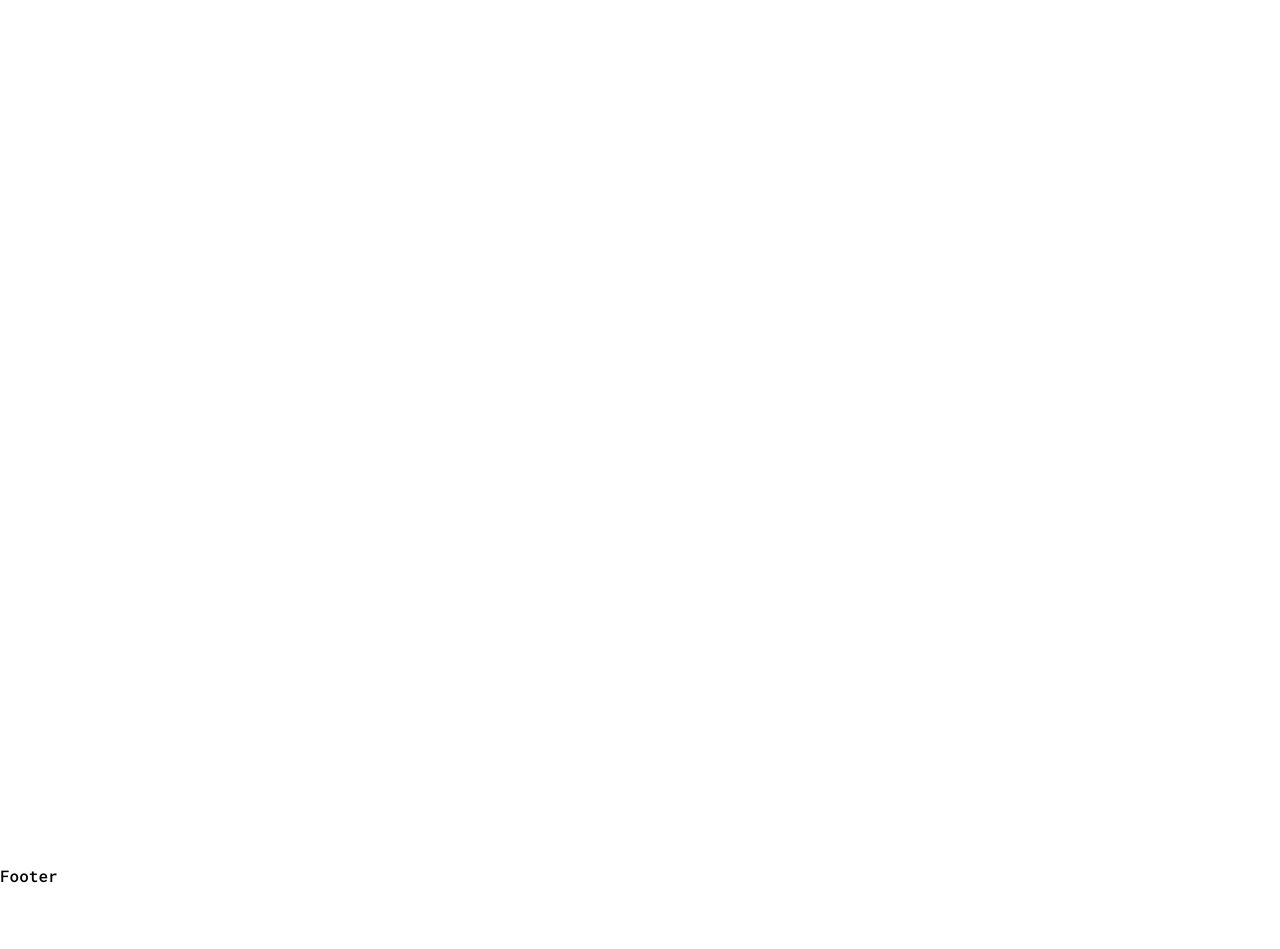
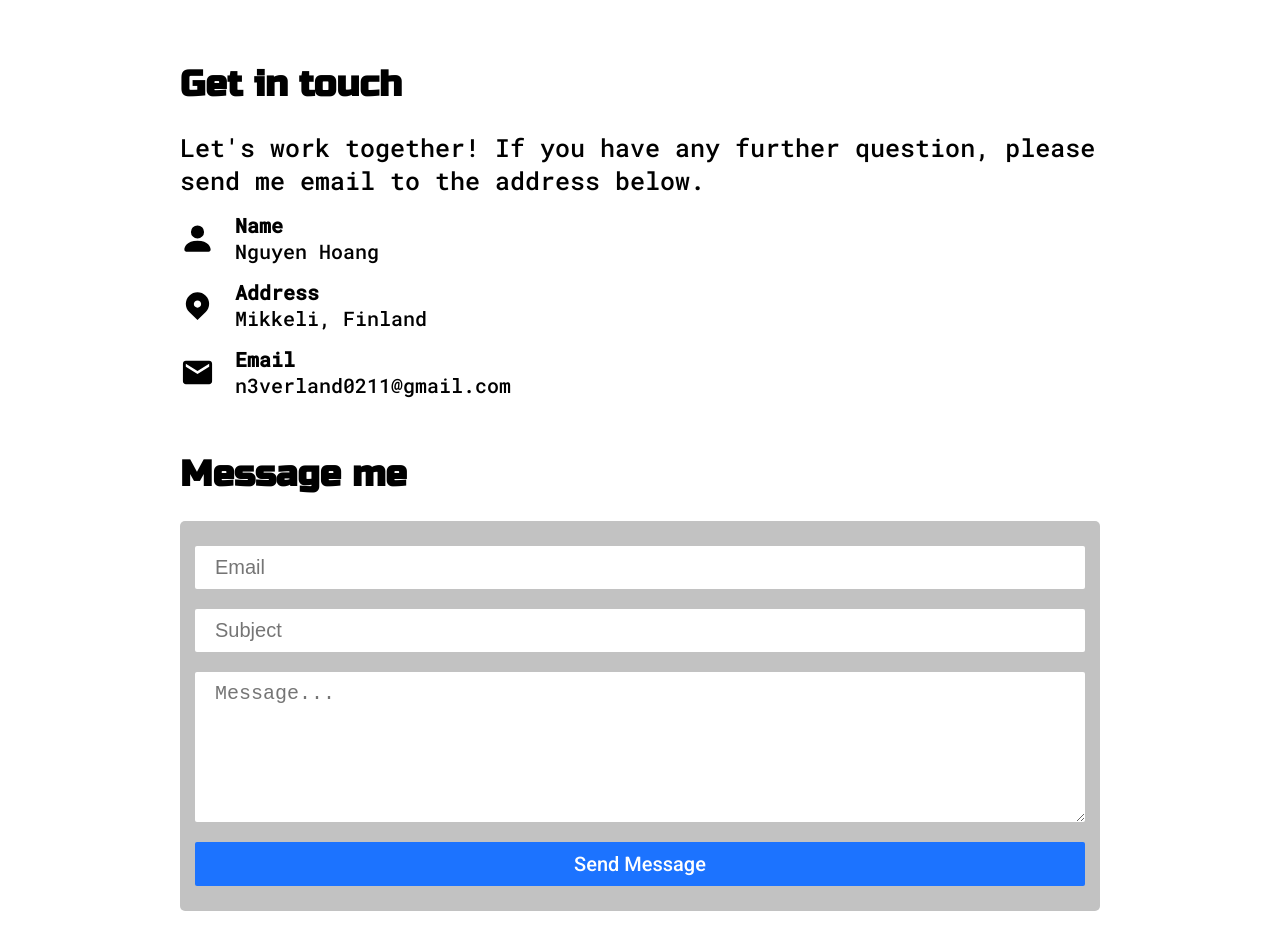
Before and after one commit to Hoang0211/portfolio, a React (Create React App) app: page / in a window 1280 px wide. Shown: the part 2961-3910 px from the top of the page. Before the commit the page ends 3847 px from the top, so only its background shows below. Built offline with nearby package versions, Linux system fonts and the light colour scheme.

Commit message:
finish contact section

```diff
--- a/src/App.js
+++ b/src/App.js
@@ -1,13 +1,10 @@
 import Header from "./components/Header/Header";
 import Sections from "./components/MainSections/Sections";
-import Footer from "./components/Footer/Footer";
-
 function App() {
   return (
     <>
       <Header />
       <Sections />
-      <Footer />
     </>
   );
 }
--- a/src/components/Footer/Footer.js
+++ /dev/null
@@ -1,8 +0,0 @@
-import { ImLinkedin } from "react-icons/im";
-import { FaGithubSquare, FaCodepen } from "react-icons/fa";
-
-const Footer = () => {
-  return <footer>Footer</footer>;
-};
-
-export default Footer;
--- a/src/components/MainSections/Contact/Contact.js
+++ b/src/components/MainSections/Contact/Contact.js
@@ -1,9 +1,70 @@
+import { BsPersonFill } from "react-icons/bs";
+import { TiLocation } from "react-icons/ti";
+import { MdEmail } from "react-icons/md";
+
 import classes from "./Contact.module.css";
 
 const Contact = () => {
   return (
     <section className={classes["contact"]} id="contact">
       <h1 className={classes["title"]}>Contact</h1>
+      <div className={classes["info"]}>
+        <h2 className={classes["subtitle"]}>Get in touch</h2>
+        <p className={classes["intro"]}>
+          Let's work together! If you have any further question, please send me
+          email to the address below.
+        </p>
+        <div className={classes["contact-container"]}>
+          <div className={classes["contact-info"]}>
+            <BsPersonFill className={classes["info-symbol"]} />
+            <div>
+              <p className={classes["info-title"]}>Name</p>
+              <p>Nguyen Hoang</p>
+            </div>
+          </div>
+          <div className={classes["contact-info"]}>
+            <TiLocation className={classes["info-symbol"]} />
+            <div>
+              <p className={classes["info-title"]}>Address</p>
+              <p>Mikkeli, Finland</p>
+            </div>
+          </div>
+          <div className={classes["contact-info"]}>
+            <MdEmail className={classes["info-symbol"]} />
+            <div>
+              <p className={classes["info-title"]}>Email</p>
+              <p>n3verland0211@gmail.com</p>
+            </div>
+          </div>
+        </div>
+      </div>
+      <div className={classes["message"]}>
+        <h2 className={classes["subtitle"]}>Message me</h2>
+        <form>
+          <input
+            className={classes["input-control"]}
+            type="email"
+            name="email"
+            placeholder="Email"
+            required
+          />
+          <input
+            className={classes["input-control"]}
+            type="text"
+            name="subject"
+            placeholder="Subject"
+            required
+          />
+          <textarea
+            className={classes["input-control"]}
+            name="comment"
+            placeholder="Message..."
+          ></textarea>
+          <button className={classes["input-control"]} type="submit">
+            Send Message
+          </button>
+        </form>
+      </div>
     </section>
   );
 };
--- a/src/components/MainSections/Contact/Contact.module.css
+++ b/src/components/MainSections/Contact/Contact.module.css
@@ -1,18 +1,94 @@
 .contact {
-  min-height: 1000px;
+  min-height: 500px;
   width: 1000px;
   margin: 0 auto;
   padding: calc(var(--nav-height) + 20px) 40px;
   display: flex;
   flex-direction: column;
 }
+.title,
+.subtitle {
+  color: var(--clr-primaryDark);
+}
 .title {
-  padding-bottom: 20px;
+  padding-bottom: 50px;
   text-align: center;
-  color: var(--clr-accent);
 }
-@media screen and (max-width: 1000px) {
+.subtitle {
+  padding-bottom: 25px;
+}
+.info,
+.message {
+  width: 100%;
+  margin: 0 auto;
+}
+.info {
+  margin-bottom: 40px;
+}
+.intro {
+  font-size: 25px;
+}
+.contact-container p {
+  font-size: 20px;
+}
+.contact-info {
+  margin: 15px 0;
+  display: flex;
+  align-items: center;
+}
+.info-symbol {
+  margin-right: 20px;
+  font-size: 35px;
+}
+.info-title {
+  font-weight: bold;
+}
+form {
+  padding: 15px;
+  display: flex;
+  flex-direction: column;
+  border-radius: 5px;
+  background: var(--clr-secondaryLight);
+}
+.input-control {
+  margin: 10px 0;
+  padding: 10px 20px;
+  border: none;
+  border-radius: 2px;
+  font-size: 20px;
+}
+.input-control:focus {
+  outline: none;
+}
+textarea {
+  min-height: 150px;
+}
+button {
+  padding: 15px 30px;
+  border-radius: 5px;
+  outline: none;
+  background: var(--clr-accent);
+  color: var(--clr-primaryLight);
+  font-size: 30px;
+  font-family: var(--ff-btn);
+  transition: 0.5s;
+  cursor: pointer;
+}
+button:hover {
+  transform: scale(1.02);
+}
+
+@media screen and (max-width: 1100px) {
   .contact {
     width: 90%;
   }
 }
+@media screen and (max-width: 460px) {
+  .contact {
+    width: 90%;
+    padding: calc(var(--nav-height) + 20px) 0;
+  }
+  .info-symbol {
+    display: none;
+  }
+}
```
Also changed, not shown: src/components/Footer/Footer.module.css (deleted).
